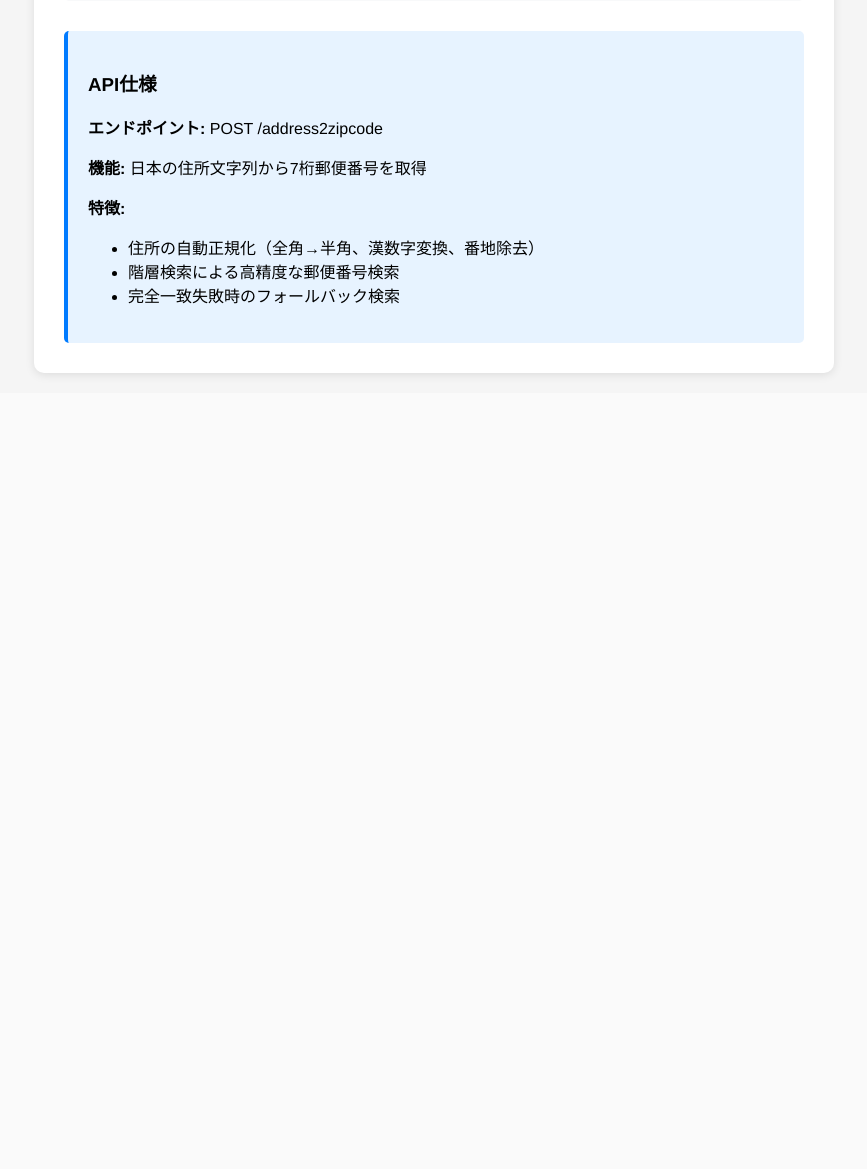
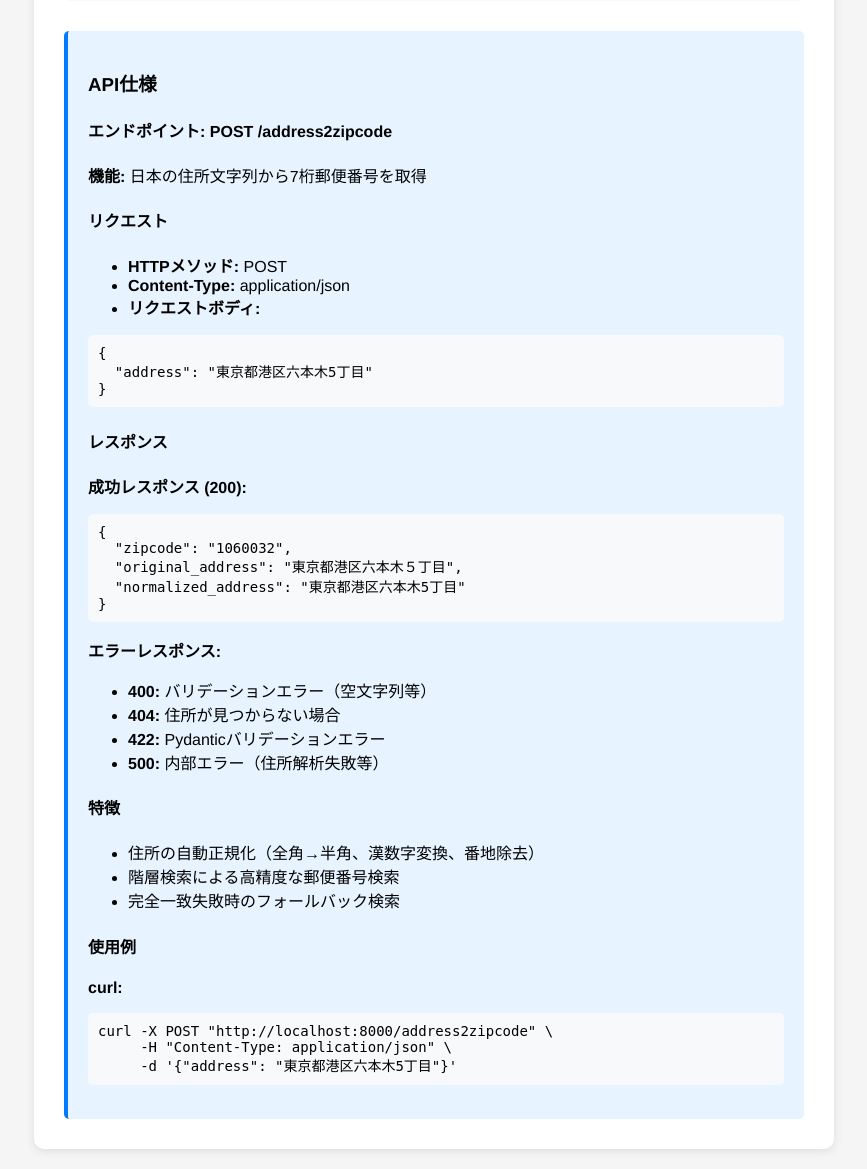
Before and after one commit to masanorih/fastapi_address2zip, a FastAPI app: page / in a window 1280 px wide. Shown: the part 710-1879 px from the top of the page, without its empty margins (206-1073 px from the left). Before the commit the page ends 1087 px from the top, so only its background shows below. Run offline with FastAPI, Linux system fonts and the light colour scheme; parts of the project's set-up code (start-up, migrations or seed data) failed here and were passed over.

Commit message:
add /address2zipcode API desctiction on /.

```diff
--- a/main.py
+++ b/main.py
@@ -36,11 +36,36 @@ resolver = AddressResolver(csv_path)
 
 @app.get("/", response_class=HTMLResponse)
 async def root():
-    """サンプルアプリケーションのHTMLページを返す"""
-    template_path = os.path.join(os.path.dirname(__file__), "templates", "index.html")
-    with open(template_path, "r", encoding="utf-8") as f:
-        html_content = f.read()
-    return html_content
+    """
+    住所変換APIを使用するサンプルアプリケーションのHTMLページを返す
+
+    住所入力フォーム付きのWebインターフェースを提供し、以下の機能を含む：
+    - 住所入力フォームとリアルタイム住所変換デモ
+    - サンプル住所のクリック入力機能
+    - API仕様の説明表示
+    - レスポンシブデザインのUI
+
+    Returns:
+        HTMLResponse: UTF-8エンコーディングのHTMLページ (Content-Type: text/html; charset=utf-8)
+
+    Raises:
+        HTTPException: テンプレートファイルの読み込みに失敗した場合（500）
+    """
+    try:
+        template_path = os.path.join(os.path.dirname(__file__), "templates", "index.html")
+        with open(template_path, "r", encoding="utf-8") as f:
+            html_content = f.read()
+        return html_content
+    except FileNotFoundError:
+        raise HTTPException(
+            status_code=500,
+            detail="テンプレートファイルが見つかりません"
+        )
+    except Exception as e:
+        raise HTTPException(
+            status_code=500,
+            detail=f"テンプレートファイルの読み込みに失敗しました: {str(e)}"
+        )
 
 @app.get("/health", response_model=HealthResponse)
 async def health_check():
--- a/templates/index.html
+++ b/templates/index.html
@@ -143,14 +143,51 @@
 
         <div class="api-info">
             <h3>API仕様</h3>
-            <p><strong>エンドポイント:</strong> POST /address2zipcode</p>
+
+            <h4>エンドポイント: POST /address2zipcode</h4>
             <p><strong>機能:</strong> 日本の住所文字列から7桁郵便番号を取得</p>
-            <p><strong>特徴:</strong></p>
+
+            <h4>リクエスト</h4>
+            <ul>
+                <li><strong>HTTPメソッド:</strong> POST</li>
+                <li><strong>Content-Type:</strong> application/json</li>
+                <li><strong>リクエストボディ:</strong></li>
+            </ul>
+            <pre style="background: #f8f9fa; padding: 10px; border-radius: 5px; font-size: 14px;">
+{
+  "address": "東京都港区六本木5丁目"
+}</pre>
+
+            <h4>レスポンス</h4>
+            <p><strong>成功レスポンス (200):</strong></p>
+            <pre style="background: #f8f9fa; padding: 10px; border-radius: 5px; font-size: 14px;">
+{
+  "zipcode": "1060032",
+  "original_address": "東京都港区六本木５丁目",
+  "normalized_address": "東京都港区六本木5丁目"
+}</pre>
+
+            <p><strong>エラーレスポンス:</strong></p>
+            <ul>
+                <li><strong>400:</strong> バリデーションエラー（空文字列等）</li>
+                <li><strong>404:</strong> 住所が見つからない場合</li>
+                <li><strong>422:</strong> Pydanticバリデーションエラー</li>
+                <li><strong>500:</strong> 内部エラー（住所解析失敗等）</li>
+            </ul>
+
+            <h4>特徴</h4>
             <ul>
                 <li>住所の自動正規化（全角→半角、漢数字変換、番地除去）</li>
                 <li>階層検索による高精度な郵便番号検索</li>
                 <li>完全一致失敗時のフォールバック検索</li>
             </ul>
+
+            <h4>使用例</h4>
+            <p><strong>curl:</strong></p>
+            <pre style="background: #f8f9fa; padding: 10px; border-radius: 5px; font-size: 14px;">
+curl -X POST "http://localhost:8000/address2zipcode" \
+     -H "Content-Type: application/json" \
+     -d '{"address": "東京都港区六本木5丁目"}'</pre>
         </div>
     </div>
 
```
Also changed, not shown: CLAUDE.md (+14 -4 lines).
